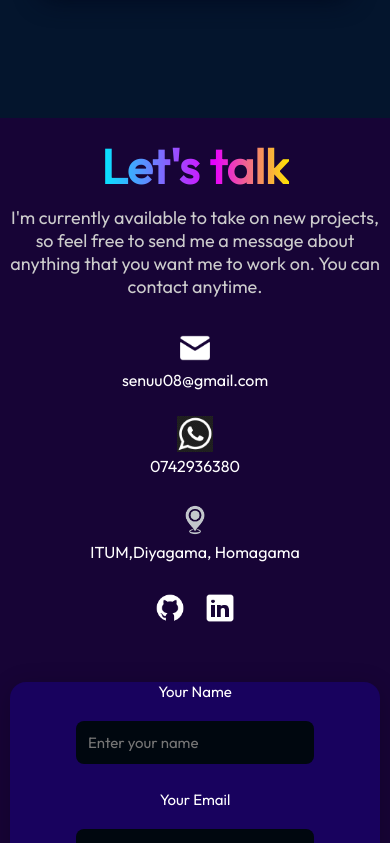
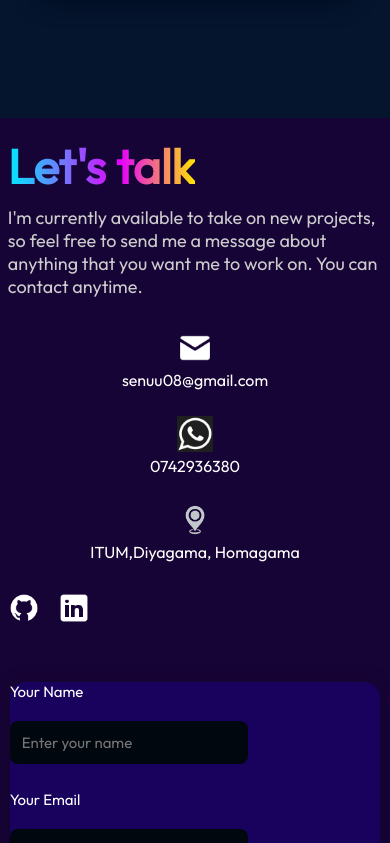
Before and after one commit to Keshala123/My_Portfolio, a React (Vite) app: page / in a window 390 px wide. Shown: the part 6520-7363 px from the top of the page. Built offline with nearby package versions, Linux system fonts and the light colour scheme.

Commit message:
Update Contact module styles: adjust alignment and text positioning in left and right sections for improved layout consistency.

```diff
--- a/src/components/Contact/Contact.module.css
+++ b/src/components/Contact/Contact.module.css
@@ -128,8 +128,8 @@
   }
   .leftSection, .rightSection {
     padding: 0;
-    align-items: center;
-    text-align: center;
+    align-items: flex-start;
+    text-align: left;
   }
   .rightSection {
     width: 95vw;
```
